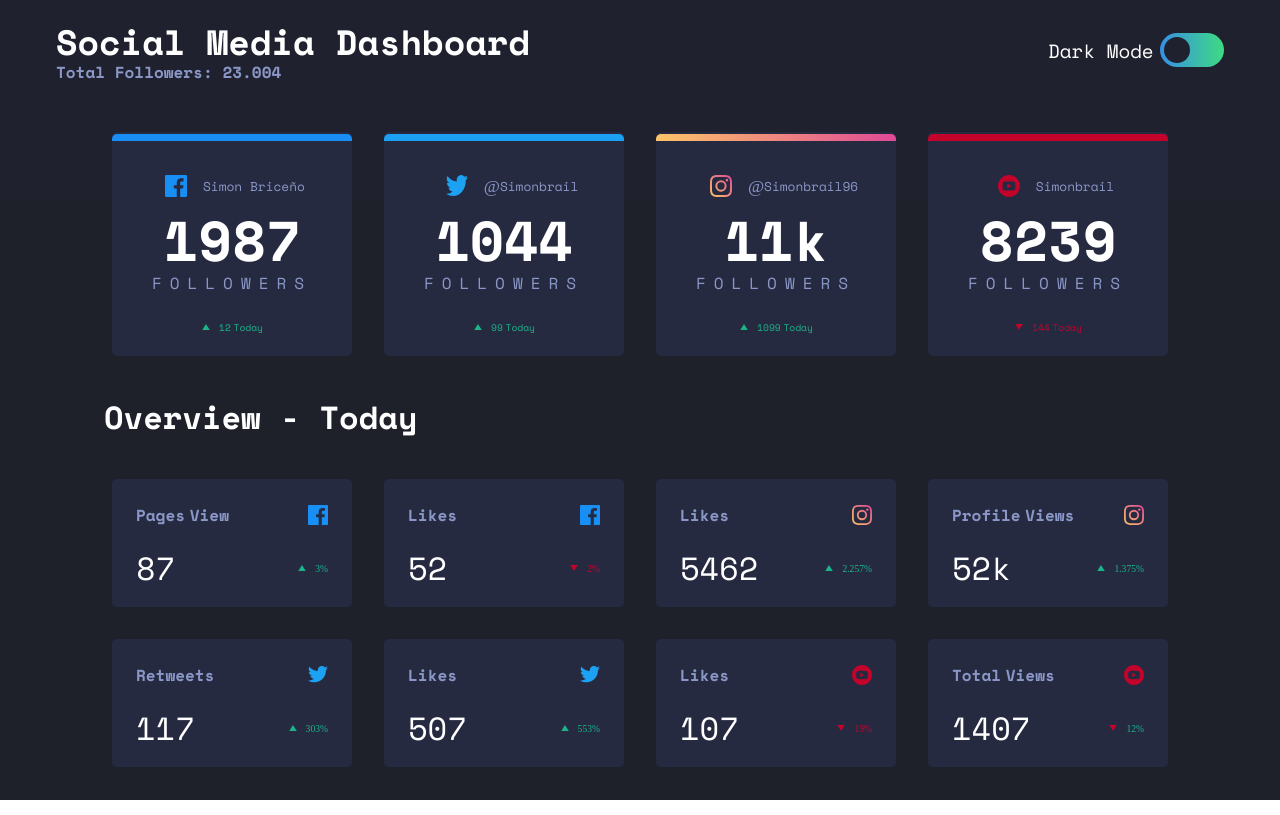
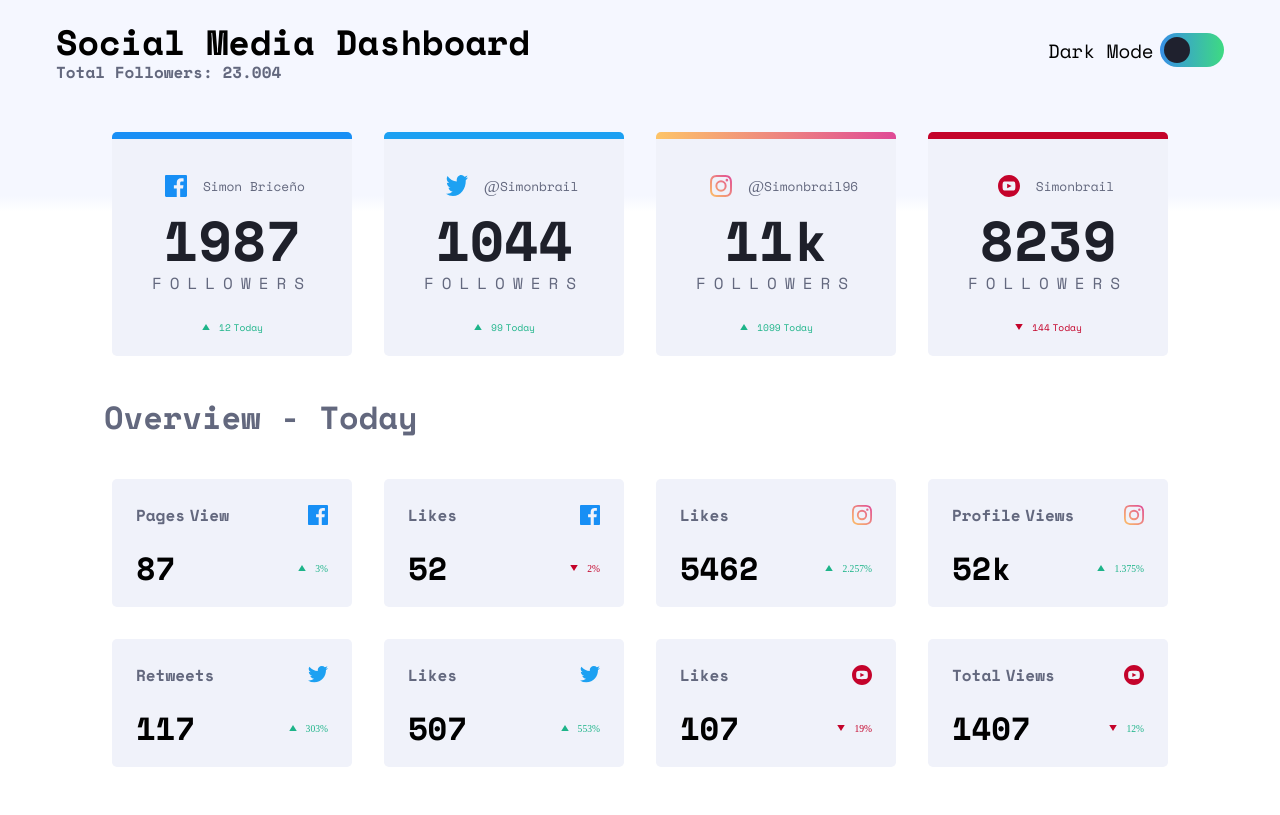
Before and after one commit to SimonBrial/Social-media-dashboard, a plain HTML site: page index.html in a window 1280 px wide. Drawn offline with nearby package versions, Linux system fonts and the light colour scheme.

Commit message:
Se culmino con toda la parte logica y el dark mode cumple con el diseño

```diff
--- a/index.html
+++ b/index.html
@@ -5,34 +5,34 @@
     <meta http-equiv="X-UA-Compatible" content="IE=edge">
     <meta name="viewport" content="width=device-width, initial-scale=1.0">
     <title>Social Media Dashboard</title>
-    <link rel="stylesheet" href="styles/styles.css">
-    <script src="js/app.js"></script>
+    <link rel="stylesheet" href="styles/principalStyles.css">
+    <link rel="stylesheet" href="styles/themeMode.css">
     <link rel="preconnect" href="https://fonts.googleapis.com">
     <link rel="preconnect" href="https://fonts.gstatic.com" crossorigin>
     <link href="https://fonts.googleapis.com/css2?family=Space+Mono:wght@400;700&display=swap" rel="stylesheet">
 </head>
-<body>
+<body class="body-contain-light" id="container">
     <header class="header">
         <div class="total-followers">
-            <h1 class="social-media">Social Media Dashboard</h1>
-            <h3 class="followers">
-                Total Followers: 23.004<span id="total"></span>
+            <h1 id="h1Font" class="social-media ">Social Media Dashboard</h1>
+            <h3 class="title followers light-font-p">
+                Total Followers: 23.004
             </h3>
         </div>
         <div class="theme">
             <p class="mode" id="theme">
                 Dark Mode
             </p>
-            <label class="btn-toggle">
+            <label id="switch" class="btn-toggle">
                 <input type="checkbox">
                 <span class="toggle2"></span>
             </label>
         </div>
     </header>
     <main class="container">
-        <div class="cards-area">
-            <div class="card">
-                <span class="border-top-facebook"></span>
+        <div id="cardsArea" class="cards-area">
+            <div class="card card-bg-light cards">
+                <span class="border-top top-facebook"></span>
                 <div class="user">
                     <img src="./img/icon-facebook.svg" alt="facebookIcon" class="facebook-img">
                     <p class="social-user-facebook">Simon Briceño</p>
@@ -48,8 +48,8 @@
                     <p class="today-number">12 Today</p>
                 </div>
             </div>
-            <div class="card">
-                <span class="border-top-twitter"></span>
+            <div class="card card-bg-light cards">
+                <span class="border-top top-twitter "></span>
                 <div class="user">
                     <img src="./img/icon-twitter.svg" alt="facebookIcon" class="twitter-img">
                     <span class="symbol">@</span><p class="social-user">simonbrail</p>
@@ -65,8 +65,8 @@
                     <p class="today-number">99 Today</p>
                 </div>
             </div>
-            <div class="card">
-                <span class="border-top-instagram"></span>
+            <div class="card card-bg-light cards">
+                <span class="border-top top-instagram"></span>
                 <div class="user">
                     <img src="./img/icon-instagram.svg" alt="facebookIcon" class="instagram-img">
                     <span class="symbol">@</span><p class="social-user">simonbrail96</p>
@@ -82,8 +82,8 @@
                     <p class="today-number">1099 Today</p>
                 </div>
             </div>
-            <div class="card">
-                <span class="border-top-youtube"></span>
+            <div class="card card-bg-light cards">
+                <span class="border-top top-youtube"></span>
                 <div class="user">
                     <img src="./img/icon-youtube.svg" alt="facebookIcon" class="facebook-img">
                     <p class="social-user">simonbrail</p>
@@ -101,16 +101,16 @@
             </div>
         </div>
         <div>
-            <h1 class="overview-title">Overview - Today</h1>
+            <h1 id="title" class="title light-font-p">Overview - Today</h1>
         </div>
         <div class="cards-area">
-            <div class="card-overview">
+            <div class="card-overview card-bg-light cards">
                 <div class="description-overview">
-                    <p class="pages-description">Pages View</p>
+                    <p class="pages-description light-font-p">Pages View</p>
                     <img src="./img/icon-facebook.svg" alt="facebook" class="facebook-img-ov">
                 </div>
                 <div class="number-description-overview">
-                    <p class="number-overview">87</p>
+                    <p class="number-overview light-font-h1">87</p>
                     <div class="icon-number">
                         <svg class="up-Arrow"  xmlns="http://www.w3.org/2000/svg" width="32" height="32" viewBox="0 0 24 24" fill="yellow" stroke="none" stroke-width="2" stroke-linecap="round" stroke-linejoin="round">
                             <polygon points="5 3 19 12 5 21 5 3"></polygon>
@@ -120,13 +120,13 @@
 
                 </div>
             </div>
-            <div class="card-overview">
+            <div class="card-overview card-bg-light cards">
                 <div class="description-overview">
-                    <p class="pages-description">Likes</p>
+                    <p class="pages-description light-font-p">Likes</p>
                     <img src="./img/icon-facebook.svg" alt="facebook" class="facebook-img-ov">
                 </div>
                 <div class="number-description-overview">
-                    <p class="number-overview">52</p>
+                    <p class="number-overview light-font-h1">52</p>
                     <div class="icon-number">
                         <svg class="down-Arrow"  xmlns="http://www.w3.org/2000/svg" width="32" height="32" viewBox="0 0 24 24" fill="yellow" stroke="none" stroke-width="2" stroke-linecap="round" stroke-linejoin="round">
                             <polygon points="5 3 19 12 5 21 5 3"></polygon>
@@ -136,13 +136,13 @@
 
                 </div>
             </div>
-            <div class="card-overview">
+            <div class="card-overview card-bg-light cards">
                 <div class="description-overview">
-                    <p class="pages-description">Likes</p>
+                    <p class="pages-description light-font-p">Likes</p>
                     <img src="./img/icon-instagram.svg" alt="facebook" class="instagram-img-ov">
                 </div>
                 <div class="number-description-overview">
-                    <p class="number-overview">5462</p>
+                    <p class="number-overview light-font-h1">5462</p>
                     <div class="icon-number">
                         <svg class="up-Arrow"  xmlns="http://www.w3.org/2000/svg" width="32" height="32" viewBox="0 0 24 24" fill="yellow" stroke="none" stroke-width="2" stroke-linecap="round" stroke-linejoin="round">
                             <polygon points="5 3 19 12 5 21 5 3"></polygon>
@@ -151,13 +151,13 @@
                     </div>
                 </div>
             </div>
-            <div class="card-overview">
+            <div class="card-overview card-bg-light cards">
                 <div class="description-overview">
-                    <p class="pages-description">Profile Views</p>
+                    <p class="pages-description light-font-p">Profile Views</p>
                     <img src="./img/icon-instagram.svg" alt="facebook" class="facebook-img-ov">
                 </div>
                 <div class="number-description-overview">
-                    <p class="number-overview">52k</p>
+                    <p class="number-overview light-font-h1">52k</p>
                     <div class="icon-number">
                         <svg class="up-Arrow"  xmlns="http://www.w3.org/2000/svg" width="32" height="32" viewBox="0 0 24 24" fill="yellow" stroke="none" stroke-width="2" stroke-linecap="round" stroke-linejoin="round">
                             <polygon points="5 3 19 12 5 21 5 3"></polygon>
@@ -167,13 +167,13 @@
 
                 </div>
             </div>
-            <div class="card-overview">
+            <div class="card-overview card-bg-light cards">
                 <div class="description-overview">
-                    <p class="pages-description">Retweets</p>
+                    <p class="pages-description light-font-p">Retweets</p>
                     <img src="./img/icon-twitter.svg" alt="facebook" class="twitter-img-ov">
                 </div>
                 <div class="number-description-overview">
-                    <p class="number-overview">117</p>
+                    <p class="number-overview light-font-h1">117</p>
                     <div class="icon-number">
                         <svg class="up-Arrow"  xmlns="http://www.w3.org/2000/svg" width="32" height="32" viewBox="0 0 24 24" fill="yellow" stroke="none" stroke-width="2" stroke-linecap="round" stroke-linejoin="round">
                             <polygon points="5 3 19 12 5 21 5 3"></polygon>
@@ -183,13 +183,13 @@
 
                 </div>
             </div>
-            <div class="card-overview">
+            <div class="card-overview card-bg-light cards">
                 <div class="description-overview">
-                    <p class="pages-description">Likes</p>
+                    <p class="pages-description light-font-p">Likes</p>
                     <img src="./img/icon-twitter.svg" alt="facebook" class="facebook-img-ov">
                 </div>
                 <div class="number-description-overview">
-                    <p class="number-overview">507</p>
+                    <p class="number-overview light-font-h1">507</p>
                     <div class="icon-number">
                         <svg class="up-Arrow"  xmlns="http://www.w3.org/2000/svg" width="32" height="32" viewBox="0 0 24 24" fill="yellow" stroke="none" stroke-width="2" stroke-linecap="round" stroke-linejoin="round">
                             <polygon points="5 3 19 12 5 21 5 3"></polygon>
@@ -199,13 +199,13 @@
 
                 </div>
             </div>
-            <div class="card-overview">
+            <div class="card-overview card-bg-light cards">
                 <div class="description-overview">
-                    <p class="pages-description">Likes</p>
+                    <p class="pages-description light-font-p">Likes</p>
                     <img src="./img/icon-youtube.svg" alt="facebook" class="youtube-img-ov">
                 </div>
                 <div class="number-description-overview">
-                    <p class="number-overview">107</p>
+                    <p class="number-overview light-font-h1">107</p>
                     <div class="icon-number">
                         <svg class="down-Arrow"  xmlns="http://www.w3.org/2000/svg" width="32" height="32" viewBox="0 0 24 24" fill="yellow" stroke="none" stroke-width="2" stroke-linecap="round" stroke-linejoin="round">
                             <polygon points="5 3 19 12 5 21 5 3"></polygon>
@@ -214,13 +214,13 @@
                     </div>
                 </div>
             </div>
-            <div class="card-overview">
+            <div class="card-overview card-bg-light cards">
                 <div class="description-overview">
-                    <p class="pages-description">Total Views</p>
+                    <p class="pages-description light-font-p">Total Views</p>
                     <img src="./img/icon-youtube.svg" alt="facebook" class="youtube-img-ov">
                 </div>
                 <div class="number-description-overview">
-                    <p class="number-overview">1407</p>
+                    <p class="number-overview light-font-h1">1407</p>
                     <div class="icon-number">
                         <svg class="down-Arrow"  xmlns="http://www.w3.org/2000/svg" width="32" height="32" viewBox="0 0 24 24" fill="yellow" stroke="none" stroke-width="2" stroke-linecap="round" stroke-linejoin="round">
                             <polygon points="5 3 19 12 5 21 5 3"></polygon>
@@ -232,5 +232,6 @@
             </div>
         </div>
     </main>
+    <script src="js/app.js"></script>
 </body>
 </html>
--- a/styles/styles.css
+++ b/styles/principalStyles.css
@@ -22,6 +22,7 @@ html {
     --dark-toggle: linear-gradient(to right, #378fe6, #3eda82);
     --dark-BG: #1e202a;
     --dark-top-BG-pattern: #1f212e;
+    --dark-hover: #383f61;
     --dark-card-BG: #252a41;
     --dark-text: #8b97c6;
     --dark-text-number: #ffffff;
@@ -29,14 +30,52 @@ html {
     --light-toggle: #aeb3cb;
     --light-BG: #ffffff;
     --light-top-BG-pattern: #f5f7ff;
+    --light-hover: #e5eefa;
     --light-card-BG: #f0f2fa;
     --light-text: #63687e;
     --light-text-number: #1e202a;
 }
 
+/* -------------------------------- */
+
+.body-contain-light {
+    background: linear-gradient(to bottom, var(--light-top-BG-pattern) 25%, var(--light-BG) 25% 100%);
+}
+
+.body-contain-dark {
+    background: linear-gradient(to bottom, var(--dark-top-BG-pattern) 25%, var(--dark-BG) 25% 100%);
+}
+
+@media only screen and (min-width: 1230px) {
+    .body-contain-dark {
+        background: linear-gradient(to bottom, var(--dark-top-BG-pattern) 24%, var(--dark-BG) 26% 100%);
+    }
+
+    .body-contain-light {
+        background: linear-gradient(to bottom, var(--light-top-BG-pattern) 24%, var(--light-BG) 26% 100%);
+    }
+}
+
+.dark-font-h1 {
+    color: #fff;
+}
+
+.light-font-h1 {
+    color: #000;
+}
+
+.dark-font-p {
+    color: #fff;
+}
+
+.light-font-p {
+    color: var(--light-text);
+}
+
+/* -------------------------------- */
+
 body {
-    background: linear-gradient(to bottom, var(--dark-top-BG-pattern) 25%, var(--dark-BG) 25% 100%);
-    height: 97vh;
+    height: 100%;
 }
 
 .header {
@@ -52,16 +91,13 @@ body {
 }
 
 .social-media {
-    color: #fff;
     font-family:  var(--unique-font);
     margin: 0rem 0 -0.1rem 0;
     font-size: 2.2rem;
 }
 
 .followers {
-    color: var(--dark-text);
     margin: -0.5rem 0 0 0;
-    font-family:  var(--unique-font);
     font-size: 1rem;
 }
 
@@ -81,7 +117,6 @@ body {
     font-family: var(--unique-font);
     font-size: 1.2rem;
     font-weight: 400;
-    color: #fff;
 }
 
 @media only screen and (max-width: 800px) {
@@ -162,57 +197,57 @@ main {
     margin: 1rem 0.5rem;
     border-radius: 5px;
     padding: 2rem 5rem;
-    background: #252a41;
+    /* --dark-card-BG */
+    /* --light-card-BG */
     position: relative;
     display: flex;
     flex-direction: column;
     align-items: center;
 }
 
-.card:hover {
+.card-bg-light {
+    background: var(--light-card-BG);
+}
+
+.card-bg-light:hover {
+    background: var(--light-hover);
     cursor: pointer;
-    background: #293258;
     transition: all 0.5s ease-in-out;
 }
 
-.border-top-facebook {
+.card-bg-dark {
+    background: var(--dark-card-BG);
+}
+
+.card-bg-dark:hover {
+    background: var(--dark-hover);
+    cursor: pointer;
+    transition: all 0.5s ease-in-out;
+}
+
+.border-top {
     position: absolute;
     width: 15rem;
     height: 7px;
     border-radius: 5px 5px 0 0;
-    background-color: var(--facebook);
-    margin-top: -1.9rem;
+    margin-top: -2rem;
     margin-left: 0;
 }
 
-.border-top-twitter {
-    position: absolute;
-    width: 15rem;
-    height: 7px;
-    border-radius: 5px 5px 0 0;
-    background-color: var(--twitter);
-    margin-top: -1.9rem;
-    margin-left: 0;
+.top-facebook {
+    background: var(--facebook);
 }
 
-.border-top-instagram {
-    position: absolute;
-    width: 15rem;
-    height: 7px;
-    border-radius: 5px 5px 0 0;
-    background: var(--instagram);
-    margin-top: -1.9rem;
-    margin-left: 0;
+.top-twitter {
+    background: var(--twitter);
 }
 
-.border-top-youtube {
-    position: absolute;
-    width: 15rem;
-    height: 7px;
-    border-radius: 5px 5px 0 0;
-    background-color: var(--youTube);
-    margin-top: -1.9rem;
-    margin-left: 0;
+.top-youtube {
+    background: var(--youTube);
+}
+
+.top-instagram {
+    background: var(--instagram);
 }
 
 .user {
@@ -248,11 +283,11 @@ main {
 
 .symbol {
     font-size: 1.1rem;
-    color: var(--dark-text);
+    color: var(--light-text);
 }
 
 .social-user-facebook {
-    color: var(--dark-text);
+    color: var(--light-text);
     font-family: var(--unique-font);
     font-size: 0.8rem;
     text-transform: capitalize;
@@ -260,14 +295,14 @@ main {
 }
 
 .social-user {
-    color: var(--dark-text);
+    color: var(--light-text);
     font-family: var(--unique-font);
     font-size: 0.8rem;
     text-transform: capitalize;
 }
 
 .number {
-    color: var(--dark-text-number);
+    color: var(--light-text-number);
     font-family: var(--unique-font);
     margin-top: -3rem;
 }
@@ -281,7 +316,7 @@ main {
     text-transform: uppercase;
     margin-top: -3rem;
     letter-spacing: 0.5rem;
-    color: var(--dark-text);
+    color: var(--light-text);
 }
 
 .today {
@@ -320,9 +355,8 @@ main {
     font-family: var(--unique-font);
 }
 
-.overview-title {
+.title {
     font-family: var(--unique-font);
-    color: #fff;
 }
 
 .card-overview {
@@ -331,16 +365,9 @@ main {
     margin: 1rem 0.5rem;
     border-radius: 5px;
     padding: 2rem 5rem;
-    background: #252a41;
     display: flex;
     flex-direction: column;
     align-items: center;
-}
-
-.card-overview:hover {
-    cursor: pointer;
-    background: #293258;
-    transition: all 0.5s ease-in-out;
 }
 
 .description-overview {
@@ -353,7 +380,6 @@ main {
 
 .pages-description {
     font-family: var(--unique-font);
-    color: var(--dark-text);
     font-weight: bold;
     word-spacing: -5px;
 }
@@ -369,7 +395,7 @@ main {
 .number-overview {
     font-size: 2rem;
     font-family: var(--unique-font);
-    color: #fff;
+    font-weight: 700;
 }
 
 .icon-number {
```
Also changed, not shown: js/app.js (+66 -0 lines).
